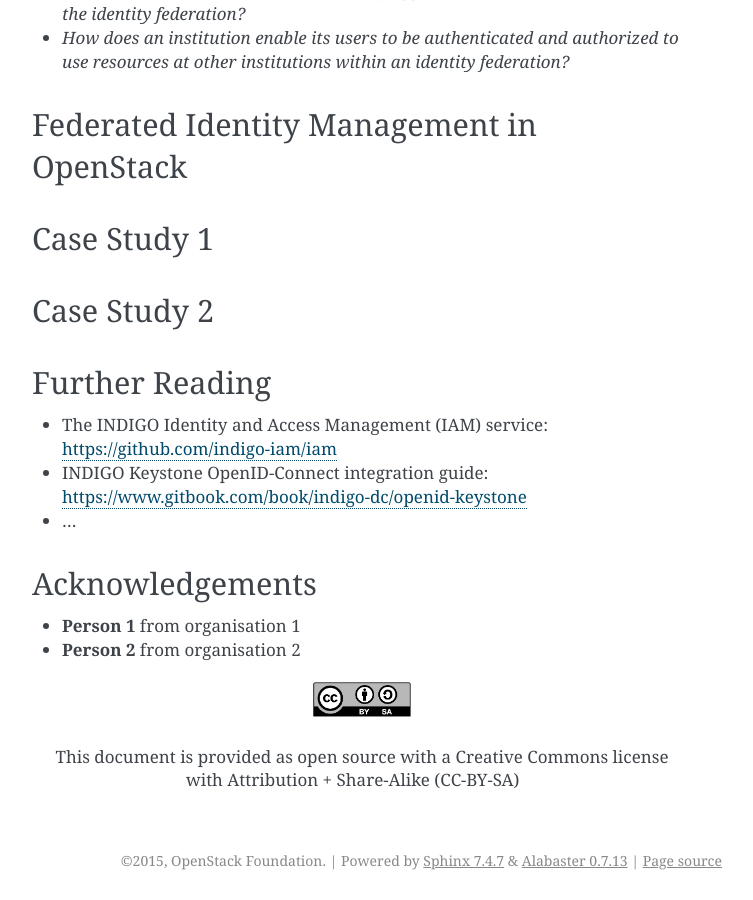
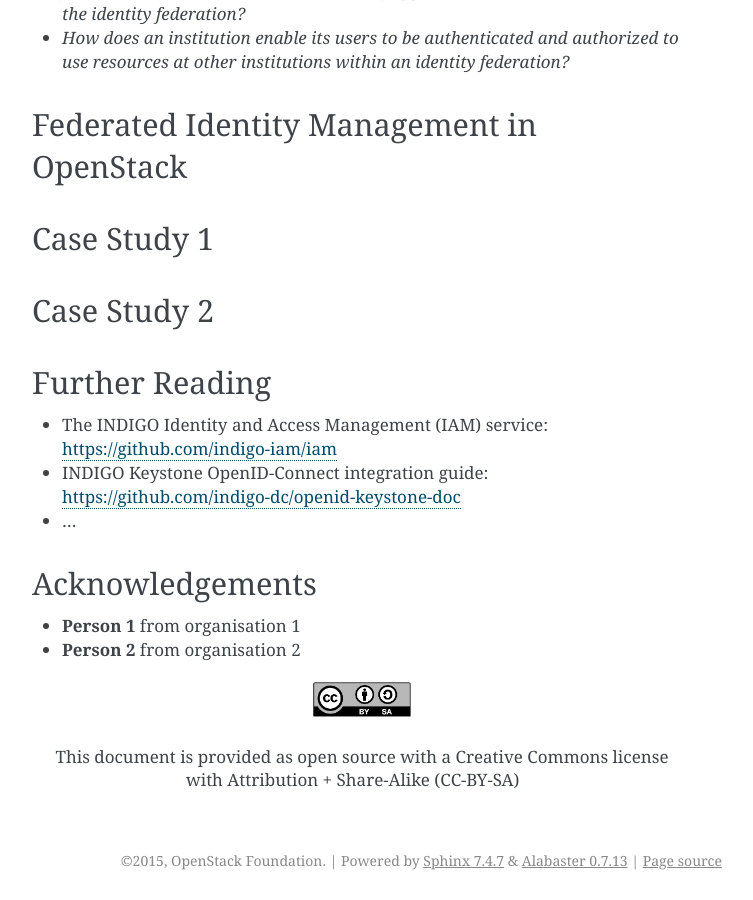
Before and after one commit to openstack-archive/scientific-wg, a Sphinx documentation site: the page built from doc/source/openstack-and-federated-identity.rst, in a window 1280 px wide and 900 px high, scrolled down 1796 px. Shown: the whole window, without its empty margins (388-1141 px from the left). Built offline with Sphinx 7.4.7, drawn with Linux system fonts in a browser that asks for light colours; part of the change alters nothing that is shown.

Commit message:
Fix typo in link for Indigo keystone config repo
Change-Id: I7b1b35ac839c57df2730d57bf192ac06fa3e1d59

```diff
--- a/doc/source/openstack-and-federated-identity.rst
+++ b/doc/source/openstack-and-federated-identity.rst
@@ -113,7 +113,7 @@ Further Reading
 ===============
 
 * The INDIGO Identity and Access Management (IAM) service: https://github.com/indigo-iam/iam
-* INDIGO Keystone OpenID-Connect integration guide: https://www.gitbook.com/book/indigo-dc/openid-keystone
+* INDIGO Keystone OpenID-Connect integration guide: https://github.com/indigo-dc/openid-keystone-doc
 * ...
 
 Acknowledgements
```
